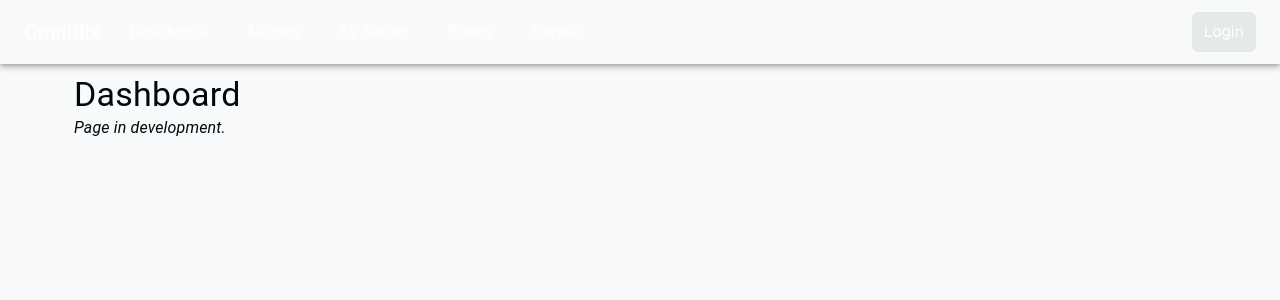
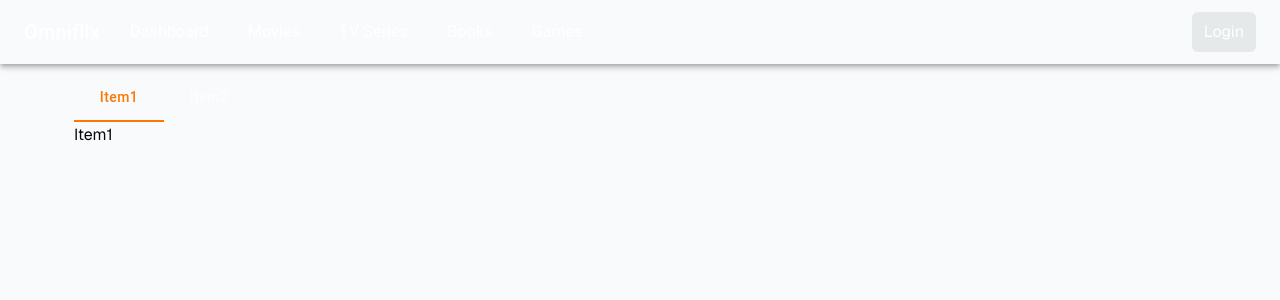
Before and after one commit to jloh02/omniflix, a Next.js app: page /dashboard in a window 1280 px wide. Shown: the top 300 px of the page. Built offline with nearby package versions, Linux system fonts and the light colour scheme; no server answers.

Commit message:
Add TabbedView component

```diff
--- a/app/(navbarPage)/dashboard/page.tsx
+++ b/app/(navbarPage)/dashboard/page.tsx
@@ -1,15 +1,13 @@
-import { Box, Typography } from "@mui/material";
 import React from "react";
+import TabbedView from "@/components/tabbedView/TabbedView";
 
-const Index: React.FC = async () => {
+const Dashboard: React.FC = () => {
   return (
-    <Box sx={{ width: "90%", padding: "10px" }}>
-      <Typography align="left" variant="h4">
-        Dashboard
-      </Typography>
-      <Typography sx={{ fontStyle: "italic" }}>Page in development.</Typography>
-    </Box>
+    <TabbedView tabLabels={["Item1", "Item2"]}>
+      <div>Item1</div>
+      <div>Item2</div>
+    </TabbedView>
   );
 };
 
-export default Index;
+export default Dashboard;
--- a/app/theme.tsx
+++ b/app/theme.tsx
@@ -57,6 +57,14 @@ const themeOptions: ThemeOptions = {
         },
       },
     },
+    MuiTab: {
+      styleOverrides: {
+        root: {
+          textTransform: "none",
+          borderRadius: "10px",
+        },
+      },
+    },
   },
 };
 const theme = createTheme(themeOptions);
--- /dev/null
+++ b/components/tabbedView/TabbedView.tsx
@@ -0,0 +1,47 @@
+"use client";
+
+import { Box, Tab, Tabs } from "@mui/material";
+import React, { useMemo, useState } from "react";
+
+interface TabViewProps {
+  tabLabels: string[];
+  children: React.ReactNode;
+}
+
+const TabView: React.FC<TabViewProps> = ({
+  tabLabels,
+  children,
+}: TabViewProps) => {
+  const [tab, setTab] = useState(0);
+
+  if (!children) throw new Error("TabView requires children");
+
+  if (React.Children.count(children) !== tabLabels.length)
+    throw new Error(`TabView requires ${tabLabels.length} children`);
+
+  const childView = useMemo(
+    () => React.Children.toArray(children)[tab],
+    [tab, children],
+  );
+
+  return (
+    <Box sx={{ width: "90%", padding: "10px" }}>
+      <Box sx={{ borderBottom: 1, borderColor: "divider" }}>
+        <Tabs
+          value={tab}
+          textColor="secondary"
+          indicatorColor="secondary"
+          onChange={(_, newValue) => setTab(newValue)}
+          aria-label="basic tabs example"
+        >
+          {tabLabels.map((tabLabel, index) => (
+            <Tab key={index} label={tabLabel} />
+          ))}
+        </Tabs>
+      </Box>
+      {childView}
+    </Box>
+  );
+};
+
+export default TabView;
```
